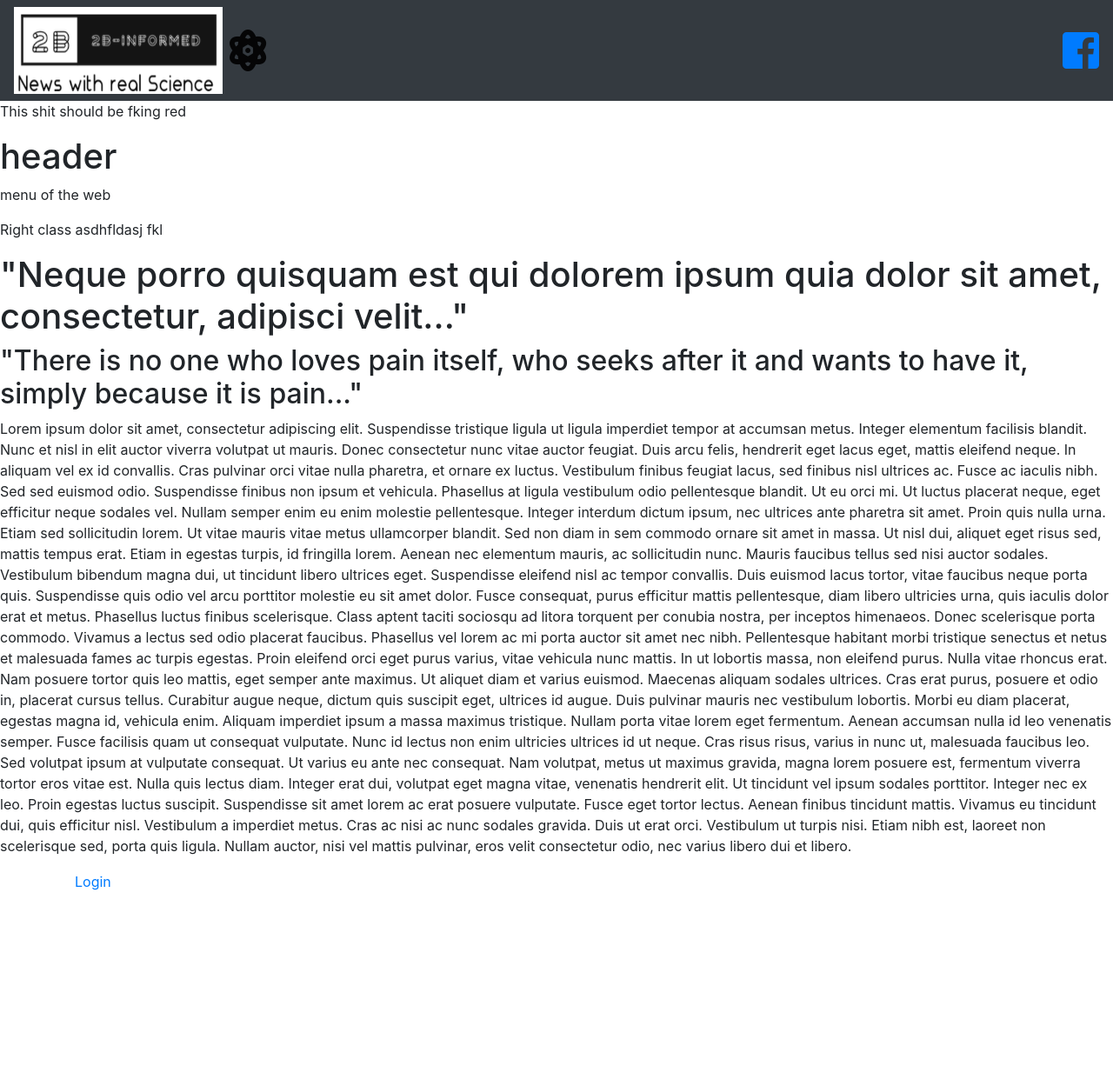
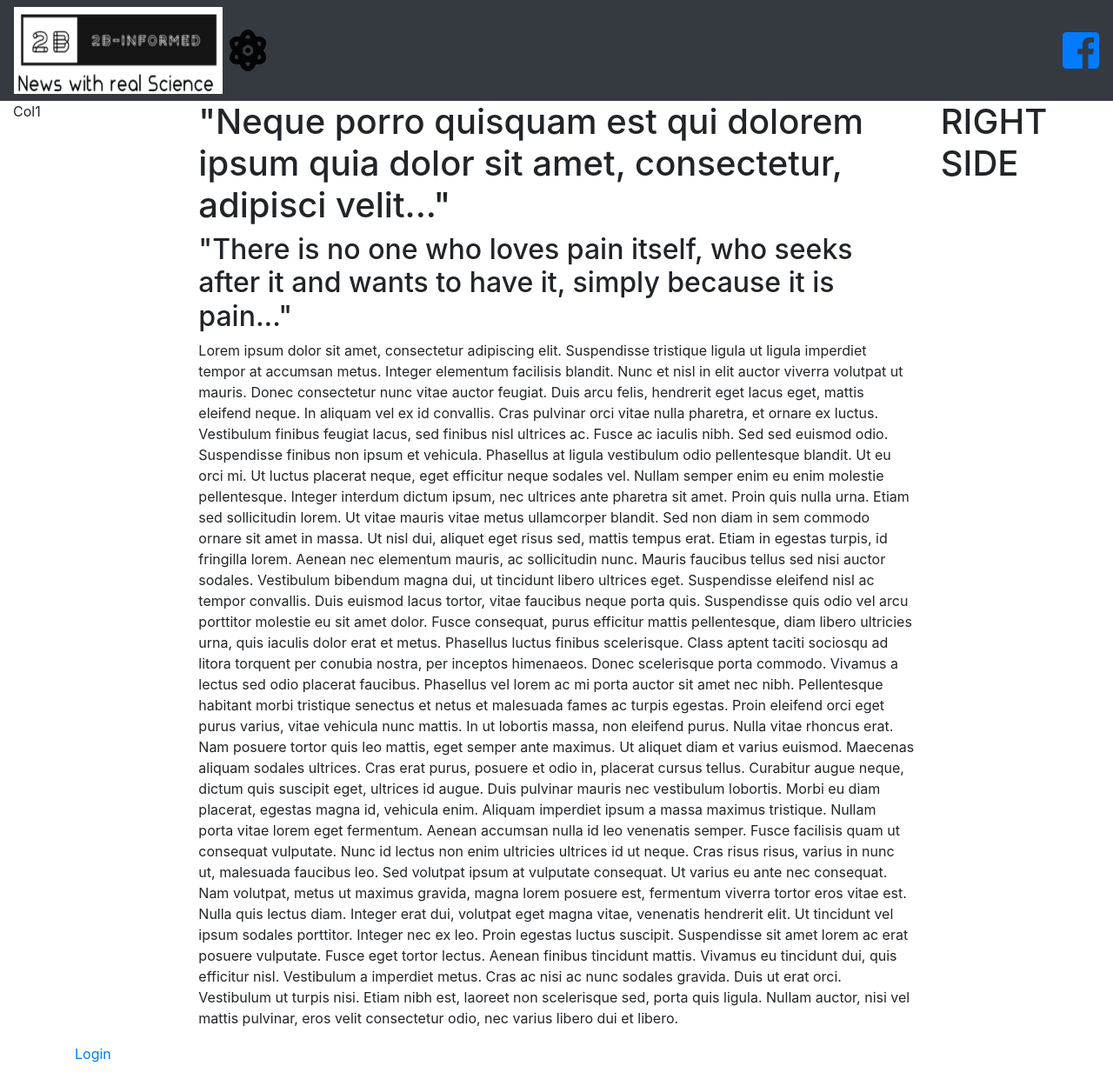
Before and after one commit to carloscaeduardo/2BInformed, a Django app: template blog/templates/blog/about.html in a window 1280 px wide. Shown: the whole page at 87% size. Before the commit the page ends 1024 px from the top, so only its background shows below. Run offline with Django 3.2, Linux system fonts and the light colour scheme; the template is opened without the code that fills it, so the values that code supplies are empty; some libraries are stand-ins or nearby versions.

Commit message:
Jan 10 2021 added some css to base.html

```diff
--- a/blog/models.py
+++ b/blog/models.py
@@ -11,7 +11,7 @@
     author = models.ForeignKey('auth.User',on_delete=models.CASCADE)
     title = models.CharField(max_length = 200)
     text = RichTextUploadingField()
-    snippet_image = models.ImageField(blank = True, null = True)
+    snippet_image = models.ImageField(blank = True, null = True, help_text={"use images in 3x2 proportion!" })
     created_date = models.DateTimeField(default = timezone.now)
     publication_date = models.DateTimeField(blank = True, null=True)
     slug = models.SlugField(allow_unicode=True, unique = True)
--- a/blog/templates/blog/base.html
+++ b/blog/templates/blog/base.html
@@ -16,14 +16,12 @@
 
 
 
+        <!-- Font Awesome -->
+        <link rel="stylesheet" href="https://use.fontawesome.com/releases/v5.7.0/css/all.css" integrity="sha384-lZN37f5QGtY3VHgisS14W3ExzMWZxybE1SJSEsQp9S+oqd12jhcu+A56Ebc1zFSJ" crossorigin="anonymous">
+
         <!-- Custom CSS -->
         <link rel="stylesheet" href="{% static 'css/blog.css' %}"
 
-        <!-- Font Awesome -->
-        <link rel="stylesheet" href="https://use.fontawesome.com/releases/v5.7.0/css/all.css" integrity="sha384-lZN37f5QGtY3VHgisS14W3ExzMWZxybE1SJSEsQp9S+oqd12jhcu+A56Ebc1zFSJ" crossorigin="anonymous">
-
-
-        <!-- Google Fonts-->
 
     </head>
     <body>
@@ -53,32 +51,7 @@
                       <!--  <a class="nav-link" href="{% url 'about' %}">About</a> -->
 
                     </ul>
-                    <!--
-                    <ul class='nav navbar-nav navbar-right'>
-                        {% if user.is_authenticated %}
-                            <li>
-                                <a class='nav navbar-right' href="{% url 'admin:index' %}">Enter Admin page</a>
-                            </li>
-                            <li>
-                                <a class='nav navbar-right' href="{% url 'post_draft_list' %}">Drafts</a>
-                            </li>
-                            <li>
-                                <a class='nav navbar-right' href="{% url 'logout' %}">Logout</a>
-                            </li>
-                            <li>
-                                <a class='nav navbar-right' >Welcome: {{user.username}}</a>
-                            </li>
-                        {% else %}
-                            <li>
-                                <a class='nav navbar-right' href="{% url 'login' %}">Login</i>
 
-                                </a>
-                            </li>
-
-
-                        {% endif %}
-                    </ul>
-                    -->
                         <a class="facebook-icon" href="https://www.facebook.com/2B-Informed-105990491355575" target="_blank" title= "2B-Informed on facebook" >
                             <i class="fab fa-facebook-square fa-3x" >
                             </i>
@@ -93,22 +66,21 @@
                 </nav>
             </div>
     <!-- navbar end -->
-    <p>This shit should be fking red</p>
-    <div class="grid-container inline-grid">
 
-                <div class="header">
-                    <h1>header</h1>
-                </div>
-                <div class="left-side-menu">
-                    <p>menu of the web</p>
-                </div>
-                <div class ="right">
-                    <p>Right class asdhfldasj fkl</p>
+    <div class="container-fluid">
+        <section class="row">
+
+            <div class="left-side-block col-lg-2 col-md-3 col-sm-12 ">Col1
+                {%block left-side%}
+
+
+                {% endblock %}
             </div>
 
-                <div class="blog_post">
 
 
+
+            <div class="blog_post col-lg-8 col-md-9 col-sm-12">
                     {%block content%}
 
 
@@ -121,8 +93,15 @@
 
             </div>
 
+            <div class="right-side-block col-lg-2 col-md-12 col-sm-12 ">
+               <h1>RIGHT SIDE</h1>
+                {% block Right-side %}
 
 
+                {% endblock %}
+            </div>
+
+        </section>
         <footer class="footer">
             <div class="container">
                 {% if user.is_authenticated %}
@@ -152,14 +131,13 @@
                 {% endif %}
             </div>
         </footer>
-
     </div>
 
 
-    <!-- bootstrap -->
+    <!-- JQuery and bootstrap JS -->
         <script src="https://code.jquery.com/jquery-3.5.1.slim.min.js" integrity="sha384-DfXdz2htPH0lsSSs5nCTpuj/zy4C+OGpamoFVy38MVBnE+IbbVYUew+OrCXaRkfj" crossorigin="anonymous"></script>
         <script src="https://cdn.jsdelivr.net/npm/bootstrap@4.5.3/dist/js/bootstrap.bundle.min.js" integrity="sha384-ho+j7jyWK8fNQe+A12Hb8AhRq26LrZ/JpcUGGOn+Y7RsweNrtN/tE3MoK7ZeZDyx" crossorigin="anonymous"></script>
-    <!-- bootstrap -->
+    <!-- JQuery and bootstrap JS -->
 
 
     </body>
--- a/blog/templates/blog/post_detail.html
+++ b/blog/templates/blog/post_detail.html
@@ -33,7 +33,7 @@
 
 
             {% if user.is_authenticated %}
-                <a class='btn btn-primary' href="{% url 'post_edit' slug=post.slug %}">
+                <a class='btn btn-primary' href="{% url 'admin:index' %}">
                     <i class='far fa-edit' ></i>
                 </a>
 
--- a/blog/templates/blog/post_list.html
+++ b/blog/templates/blog/post_list.html
@@ -3,9 +3,9 @@
 {% block content %}
 
         <h1>All Posts:</h1>
-
+            <section class="row">
                 {% for post in post_list %}
-                <div class="post_snippet">
+                    <div class="post_snippet col-xl-4 col-lg-6 col-sm-12">
 
                             <a href="{% url 'post_detail' slug=post.slug %}"><img class="snippet_image" src="{{ post.snippet_image.url }}"></a>
                             <h2 class="post-title"><a href="{% url 'post_detail' slug=post.slug %}">{{ post.title }}</a></h2>
@@ -15,7 +15,7 @@
 
                     </div>
                 {% endfor %}
-
+            </section>
 
 
 
--- a/static/css/blog.css
+++ b/static/css/blog.css
@@ -2,128 +2,49 @@
 
 *{
     box-sizing: border-box ;
+
+}
+
+
+div.left-side-block {
+    border: 5px solid #cbccc4;
+
+}
+
+div.right-side-block {
+    border: 5px solid #cbccc4;
+
+
+}
+
+.post_snippet {
+    border: 5px solid #cbccc4;
 }
 
 
 
-/*** Simple Responsive Framework ***/
-@media (min-width: 1200px){
-    .col-lg-1, .col-lg-2, .col-lg-3, .col-lg-4, .col-lg-5,
-    .col-lg-6, .col-lg-7, .col-lg-8, .col-lg-9, .col-lg-10,
-    .col-lg-11, .col-lg-12{
-        float:left;
-        border: 1px solid blue;
-    }
+
+img.snippet_image {
+    max-width: 100%;
+    max-height: 100%;
+}
+
+/* Footer */
+footer{
+    position:fixed;
+    left:0;
+    bottom:0;
+    width:100%;
+}
 
 
-
-    .col-lg-1 {
-        width: 8.33%;
-    }
-
-    .col-lg-2 {
-        width: 16.66%;
-    }
-
-    .col-lg-3 {
-        width:25%;
-    }
-
-    .col-lg-4 {
-        width:33.33%;
-    }
-
-    .col-lg-5 {
-        width:41.66%;
-    }
-
-    .col-lg-6 {
-        width:50%;
-    }
-
-    .col-lg-7 {
-        width:58.33%;
-    }
-
-    .col-lg-8 {
-        width:66.66%;
-    }
-
-    .col-lg-9 {
-        width:75%;
-    }
-
-    .col-lg-10 {
-        width:83.33%;
-    }
-
-    .col-lg-11 {
-        width:91.66%;
-    }
-
-    .col-lg-12 {
-        width:100%;
-    }
+/* Media Large size */
+@media (max width= 992px){
 
 }
 
-/*** Medium devices Only ***/
-@media (min-width: 950px) and (max-width: 1199px) {
-    .col-md-1, .col-md-2, .col-md-3, .col-md-4, .col-md-5,
-    .col-md-6, .col-md-7, .col-md-8, .col-md-9, .col-md-10,
-    .col-md-11, .col-md-12{
-        float:left;
-        border: 1px solid blue;
-    }
 
-
-
-    .col-md-1 {
-        width: 8.33%;
-    }
-
-    .col-md-2 {
-        width: 16.66%;
-    }
-
-    .col-md-3 {
-        width:25%;
-    }
-
-    .col-md-4 {
-        width:33.33%;
-    }
-
-    .col-md-5 {
-        width:41.66%;
-    }
-
-    .col-md-6 {
-        width:50%;
-    }
-
-    .col-md-7 {
-        width:58.33%;
-    }
-
-    .col-md-8 {
-        width:66.66%;
-    }
-
-    .col-md-9 {
-        width:75%;
-    }
-
-    .col-md-10 {
-        width:83.33%;
-    }
-
-    .col-md-11 {
-        width:91.66%;
-    }
-
-    .col-md-12 {
-        width:100%;
-    }
+/* Media medium size */
+@media (max width= 746){
 
 }
```
Also changed, not shown: blog/static/css/blog.css (added), db.sqlite3, media/bankandmask.jpg (added), media/bankandmask_bh6kxVK.jpg (added), media/uploads/kurosuzume/2021/01/10/bankandmask.jpg (added). Lines whose indentation alone changed are shown as unchanged.
